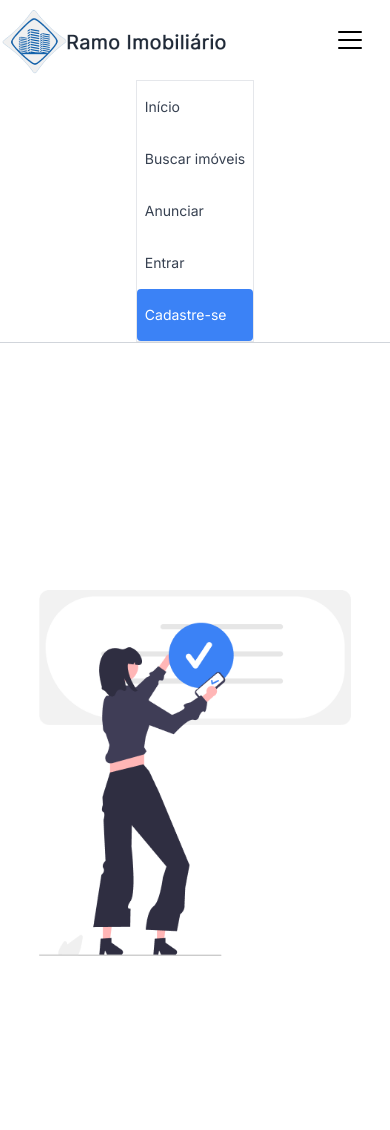
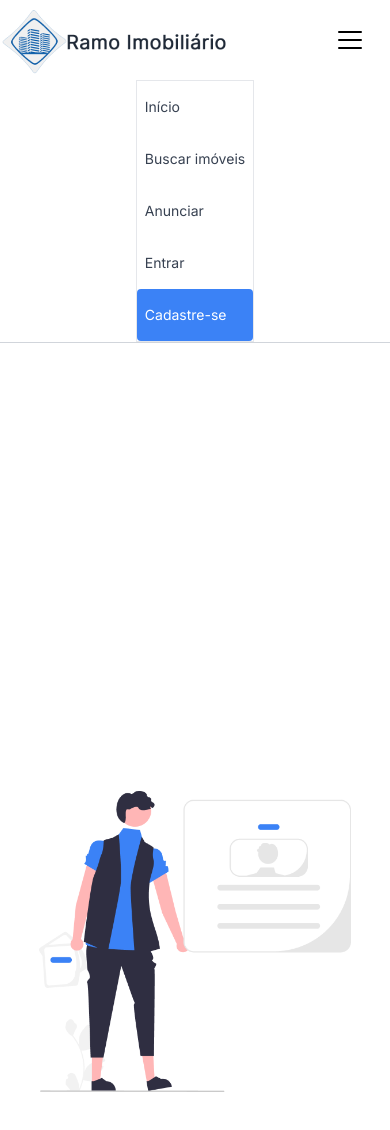
Before and after one commit to jpwf/Ramo-Imobiliario, a React (Vite) app in the folder client/: page / in a window 390 px wide. Shown: the top 1130 px of the page. Before the commit the page ends 1107 px from the top, so only its background shows below. Built offline with nearby package versions, Linux system fonts and the light colour scheme.

Commit message:
Fixed responsiveness and added Navbar

```diff
--- a/client/src/main.jsx
+++ b/client/src/main.jsx
@@ -7,6 +7,7 @@ import Register from './pages/Register'
 
 ReactDOM.createRoot(document.getElementById('root')).render(
   <React.StrictMode>
-    <LoginPage />
+    <Register />
+    {/* <LoginPage /> */}
   </React.StrictMode>,
 )
--- a/client/src/pages/Register.jsx
+++ b/client/src/pages/Register.jsx
@@ -2,6 +2,7 @@ import React from 'react';
 import * as Yup from 'yup';
 import { yupResolver } from "@hookform/resolvers/yup"
 import { useForm } from "react-hook-form"
+import Navbar from '../components/navBar';
 
 Yup.setLocale({
     mixed: {
@@ -32,12 +33,10 @@ function Register() {
 
     return (
         <div className="bg-white h-screen flex flex-col min-h-screen items-center">
-            <div className="w-full py-5 flex items-center justify-center bg-gray-500 border-b border-gray-300 p-8 lg:justify-center">
-                NAVBAR
-            </div>
-            <div className='flex flex-wrap gap-28 justify-evenly items-center mt-24 w-4/5'>
+            <Navbar />
+            <div className='flex gap-28 justify-evenly items-center mt-24 w-4/5'>
                 <img
-                    className='w-full max-w-lg max-h-[523px] sm:min-w-fit sm:min-h-fit'
+                    className='lg:flex md:hidden sm:hidden w-full max-w-md max-h-[425px]'
                     src="src/assets/register-img.png" alt="boneco segurando cartão identificador"
                     />
 
```
